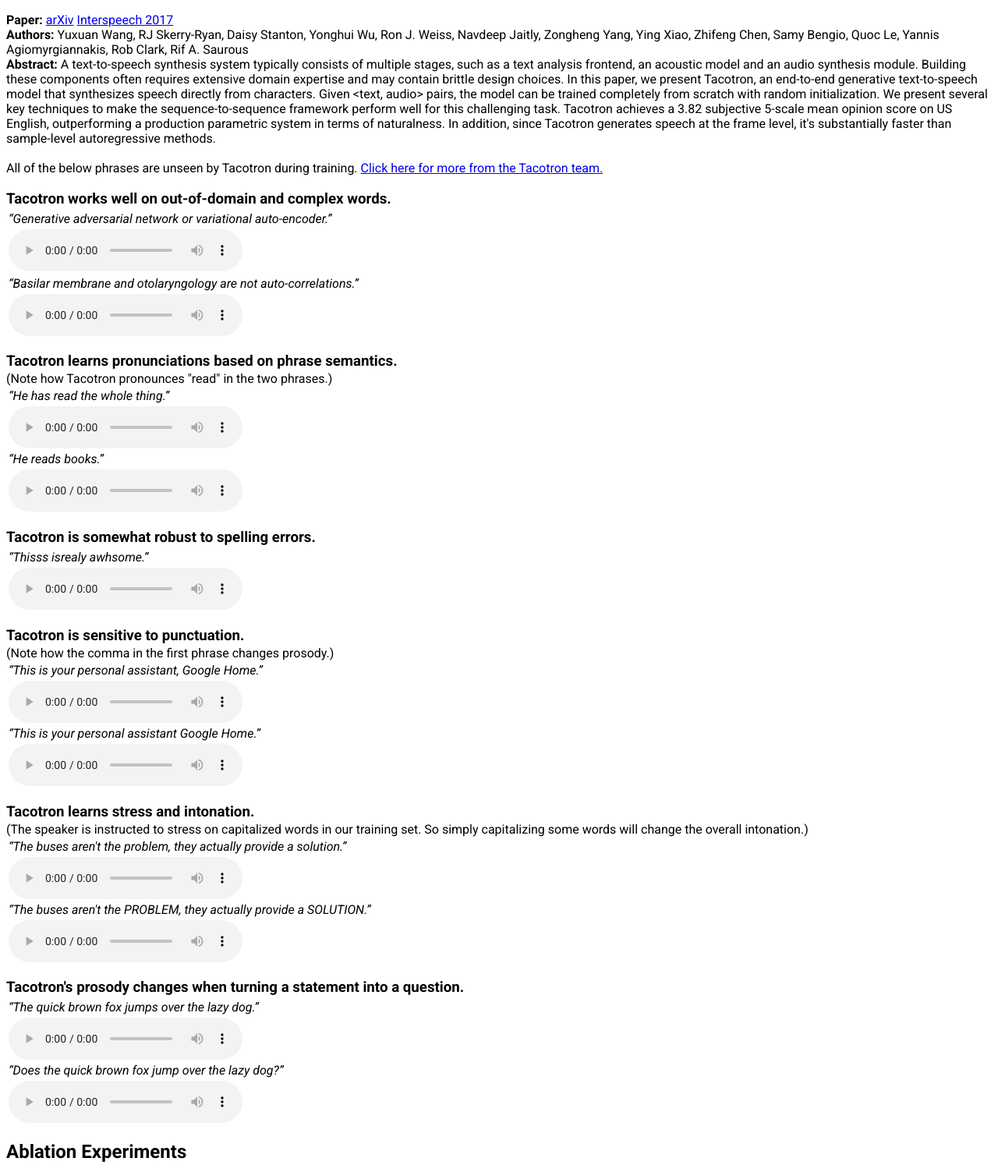
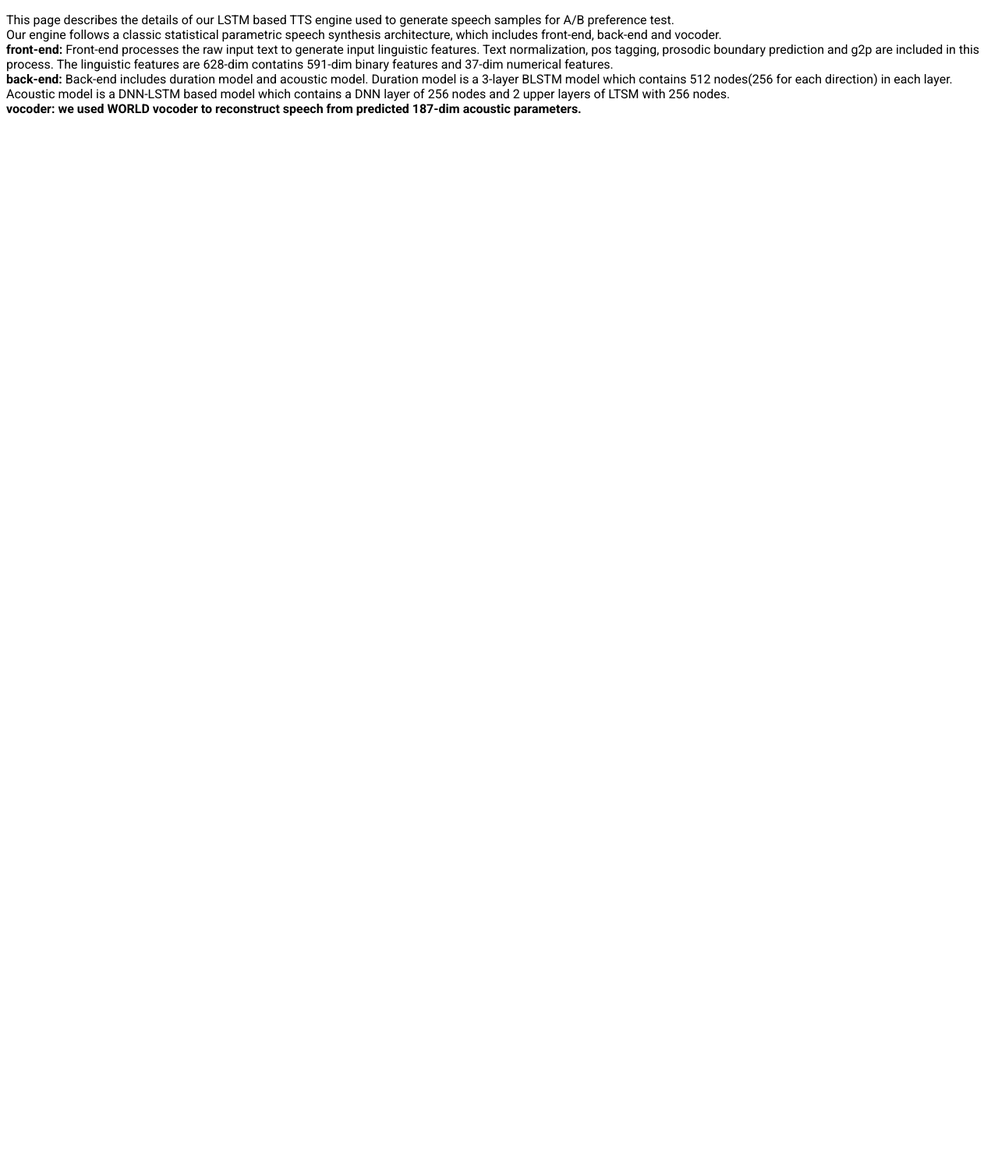
Before and after one commit to Chunhui-Lu/ICASSP2019, a plain HTML site: page index.html in a window 1280 px wide. Shown: the part 40-1534 px from the top of the page at 78% size. After the commit the page ends 800 px from the top, so only its background shows below. Drawn offline with Linux system fonts and the light colour scheme.

Commit message:
Update index.html

```diff
--- a/index.html
+++ b/index.html
@@ -22,249 +22,23 @@
 
     </article>
 
+    <div> This page describes the details of our LSTM based TTS engine used to generate speech samples for A/B preference test.</div>
+
+    <div> Our engine follows a classic statistical parametric speech synthesis architecture, which includes front-end, back-end and vocoder.</div>
+
+    <div><b>front-end:</b> Front-end processes the raw input text to generate input linguistic features. Text normalization, pos tagging, prosodic boundary prediction
+
+      and g2p are included in this process. The linguistic features are 628-dim contatins 591-dim binary features and 37-dim numerical features.</div>
+
+    <div><b>back-end:</b> Back-end includes duration model and acoustic model. Duration model is a 3-layer BLSTM model which
+
+      contains 512 nodes(256 for each direction) in each layer. Acoustic model is a DNN-LSTM based model which contains a DNN layer
+
+      of 256 nodes and 2 upper layers of LTSM with 256 nodes.</div>
+
+    <div><b>vocoder: we used WORLD vocoder to reconstruct speech from predicted 187-dim acoustic parameters. </b> </div>
 
 
-    <div><b>Paper:</b> <a href="https://arxiv.org/abs/1703.10135">arXiv</a> <a href="http://www.interspeech2017.org/program/technical-program/">Interspeech 2017</a></div>
-
-    <div><b>Authors:</b> Yuxuan Wang, RJ Skerry-Ryan, Daisy Stanton, Yonghui Wu, Ron J. Weiss, Navdeep Jaitly, Zongheng Yang, Ying Xiao, Zhifeng Chen, Samy Bengio, Quoc Le, Yannis Agiomyrgiannakis, Rob Clark, Rif A. Saurous</div>
-
-    <div><b>Abstract:</b> A text-to-speech synthesis system typically consists
-
-      of multiple stages, such as a text analysis frontend, an acoustic model
-
-      and an audio synthesis module. Building these components often requires
-
-      extensive domain expertise and may contain brittle design choices. In this
-
-      paper, we present Tacotron, an end-to-end generative text-to-speech model
-
-      that synthesizes speech directly from characters. Given &lt;text,
-
-      audio&gt; pairs, the model can be trained completely from scratch with
-
-      random initialization. We present several key techniques to make the
-
-      sequence-to-sequence framework perform well for this challenging
-
-      task. Tacotron achieves a 3.82 subjective 5-scale mean opinion score on US
-
-      English, outperforming a production parametric system in terms of
-
-      naturalness. In addition, since Tacotron generates speech at the frame
-
-      level, it's substantially faster than sample-level autoregressive
-
-      methods.</div>
-
-
-
-    <div><br/>All of the below phrases are unseen by Tacotron during training. <a href="../../index.html">Click here for more from the Tacotron team.</a></div>
-
-
-
-    <div>
-
-      <h3>Tacotron works well on out-of-domain and complex words.</h3>
-
-      <table>
-
-        <tr><td class="transcript">“Generative adversarial network or variational auto-encoder.”</td></tr>
-
-        <tr><td><audio controls><source src="demos/gan_or_vae_r2.wav"></audio></td></tr>
-
-      </table>
-
-
-
-      <table>
-
-        <tr><td class="transcript">“Basilar membrane and otolaryngology are not auto-correlations.”</td></tr>
-
-        <tr><td><audio controls><source src="demos/basilar.wav"></audio></td></tr>
-
-      </table>
-
-    </div>
-
-
-
-    <div>
-
-      <h3>Tacotron learns pronunciations based on phrase semantics.</h3>
-
-      <div>(Note how Tacotron pronounces "read" in the two phrases.)</div>
-
-      <table>
-
-        <tr><td class="transcript">“He has read the whole thing.”</td></tr>
-
-        <tr><td><audio controls><source src="demos/read_past.wav"></audio></td></tr>
-
-        <tr><td class="transcript">“He reads books.”</td></tr>
-
-        <tr><td><audio controls><source src="demos/reads.wav"></audio></td></tr>
-
-      </table>
-
-    </div>
-
-
-
-    <div>
-
-      <h3>Tacotron is somewhat robust to spelling errors.</h3>
-
-      <table>
-
-        <tr><td class="transcript">“Thisss isrealy awhsome.”</td></tr>
-
-        <tr><td><audio controls><source src="demos/awhsome.wav"></audio></td></tr>
-
-      </table>
-
-    </div>
-
-
-
-    <div>
-
-      <h3>Tacotron is sensitive to punctuation.</h3>
-
-      <div>(Note how the comma in the first phrase changes prosody.)</div>
-
-      <table>
-
-        <tr><td class="transcript">“This is your personal assistant, Google Home.”</td></tr>
-
-        <tr><td><audio controls><source src="demos/ghome_comma.wav"></audio></td></tr>
-
-        <tr><td class="transcript">“This is your personal assistant Google Home.”</td></tr>
-
-        <tr><td><audio controls><source src="demos/ghome_nocomma.wav"></audio></td></tr>
-
-      </table>
-
-    </div>
-
-
-
-    <div>
-
-      <h3>Tacotron learns stress and intonation.</h3>
-
-      <div>
-
-        (The speaker is instructed to stress on capitalized words in our
-
-        training set. So simply capitalizing some words will change the overall
-
-        intonation.)
-
-      </div>
-
-      <table>
-
-        <tr><td class="transcript">“The buses aren't the problem, they actually provide a solution.”</td></tr>
-
-        <tr><td><audio controls><source src="demos/bus_nostress.wav"></audio></td></tr>
-
-        <tr><td class="transcript">“The buses aren't the PROBLEM, they actually provide a SOLUTION.”</td></tr>
-
-        <tr><td><audio controls><source src="demos/bus_stress.wav"></audio></td></tr>
-
-      </table>
-
-    </div>
-
-
-
-    <div>
-
-      <h3>Tacotron's prosody changes when turning a statement into a question.</h3>
-
-      <table>
-
-        <tr><td class="transcript">“The quick brown fox jumps over the lazy dog.”</td></tr>
-
-        <tr><td><audio controls><source src="demos/fox_period.wav"></audio></td></tr>
-
-        <tr><td class="transcript">“Does the quick brown fox jump over the lazy dog?”</td></tr>
-
-        <tr><td><audio controls><source src="demos/fox_question.wav"></audio></td></tr>
-
-      </table>
-
-    </div>
-
-
-
-    <h2>Ablation Experiments</h2>
-
-
-
-    <div>
-
-      <h3>Comparing vanilla seq2seq vs. Tacotron</h3>
-
-      <span class="transcript">“Talib Kweli confirmed to AllHipHop that he will be releasing an album in the next year.”</span>
-
-      <table>
-
-        <tr><td>Vanilla seq2seq</td><td><audio controls><source src="demos/kuli_bline_fp0.5.wav"></audio></td></tr>
-
-        <tr><td>Tacotron</td><td><audio controls><source src="demos/kuli_new24k.wav"></audio></td></tr>
-
-      </table>
-
-    </div>
-
-
-
-    <div>
-
-      <h3>Comparing the GRU encoder vs. the CBHG encoder</h3>
-
-      <span class="transcript">“The blue lagoon is a nineteen eighty American romance adventure film.”</span>
-
-      <table>
-
-        <tr><td>GRU encoder</td><td><audio controls><source src="demos/lagoon_rnnenc_r5.wav"></audio></td></tr>
-
-        <tr><td>CBHG encoder</td><td><audio controls><source src="demos/lagoon_new24k_r5.wav"></audio></td></tr>
-
-      </table>
-
-
-
-      <span class="transcript">“Talib Kweli confirmed to AllHipHop that he will be releasing an album in the next year.”</span>
-
-      <table>
-
-        <tr><td>GRU encoder</td><td><audio controls><source src="demos/kuli_rnnenc_r5.wav"></audio></td></tr>
-
-        <tr><td>CBHG encoder</td><td><audio controls><source src="demos/kuli_new24k.wav"></audio></td></tr>
-
-      </table>
-
-    </div>
-
-
-
-    <div>
-
-      <h3>Comparing with and without the post-processing network.</h3>
-
-      <span class="transcript">“Tajima Airport serves Toyooka.”</span>
-
-      <table>
-
-        <tr><td>Without</td><td><audio controls><source src="demos/tajima_nopost.wav"></audio></td></tr>
-
-        <tr><td>With</td><td><audio controls><source src="demos/tajima_new24k_r5.wav"></audio></td></tr>
-
-      </table>
-
-    </div>
 
   </body>
 
```
